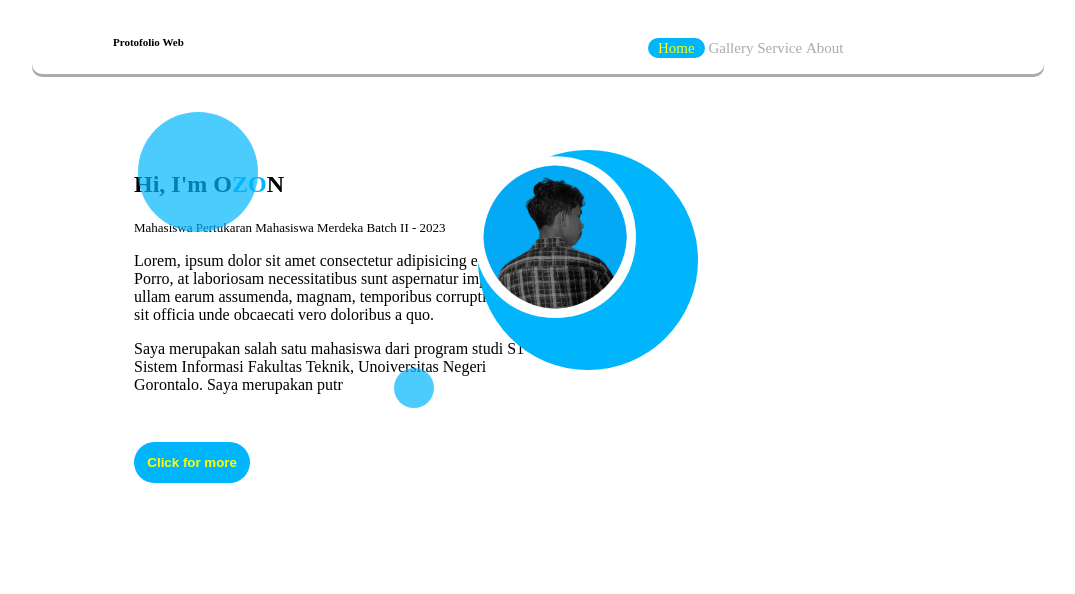
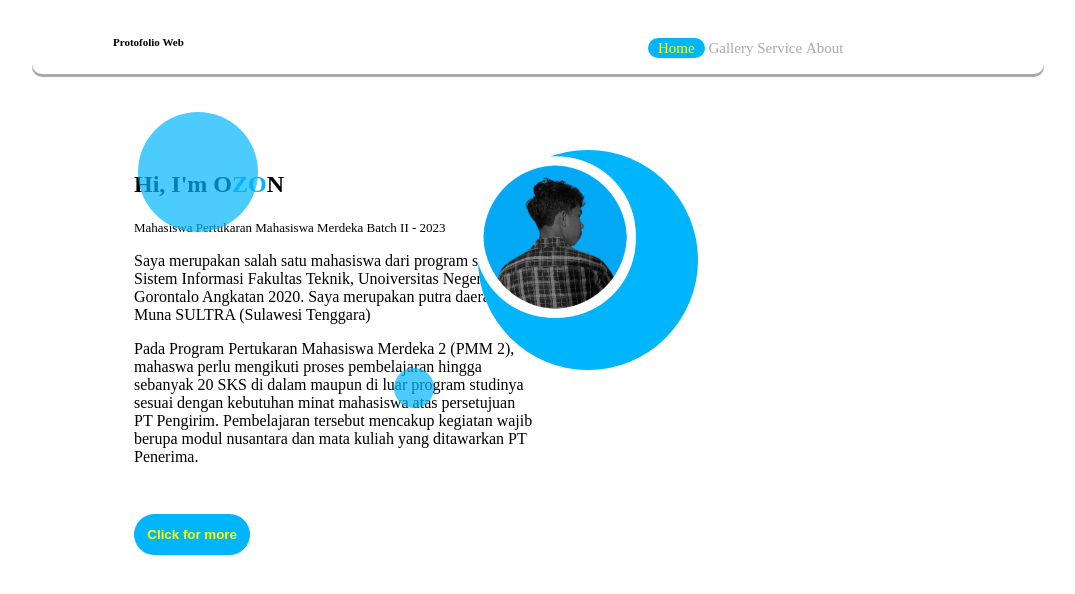
Before and after one commit to aqrmzar21/protofoliov4, a plain HTML site: page index.html in a window 1280 px wide. Shown: the whole page, without its empty margins (102-1177 px from the left). Drawn offline with Linux system fonts and the light colour scheme.

Commit message:
perbaiki kalimat dalam protofolio

```diff
--- a/index.html
+++ b/index.html
@@ -29,8 +29,9 @@
                     <span>O</span><span class="h2n">ZO</span><span>N</span>
                 </h2>
                 <span class="describe">Mahasiswa Pertukaran Mahasiswa Merdeka Batch II - 2023 </span>
-                <p>Lorem, ipsum dolor sit amet consectetur adipisicing elit. Porro, at laboriosam necessitatibus sunt aspernatur impedit ullam earum assumenda, magnam, temporibus corrupti fuga sit officia unde obcaecati vero doloribus a quo.</p>
-                <p>Saya merupakan salah satu mahasiswa dari program studi S1-Sistem Informasi Fakultas Teknik, Unoiversitas Negeri Gorontalo. Saya merupakan putr</p>
+
+                <p>Saya merupakan salah satu mahasiswa dari program studi S1-Sistem Informasi Fakultas Teknik, Unoiversitas Negeri Gorontalo Angkatan 2020. Saya merupakan putra daerah asal Muna SULTRA (Sulawesi Tenggara)</p>
+                <p>Pada Program Pertukaran Mahasiswa Merdeka 2 (PMM 2), mahaswa perlu mengikuti proses pembelajaran hingga sebanyak 20 SKS di dalam maupun di luar program studinya sesuai dengan kebutuhan minat mahasiswa atas persetujuan PT Pengirim. Pembelajaran tersebut mencakup kegiatan wajib berupa modul nusantara dan mata kuliah yang ditawarkan PT Penerima.</p>
                 <button class="here">Click for more</button>
             </div>
             <div class="col2">
```
